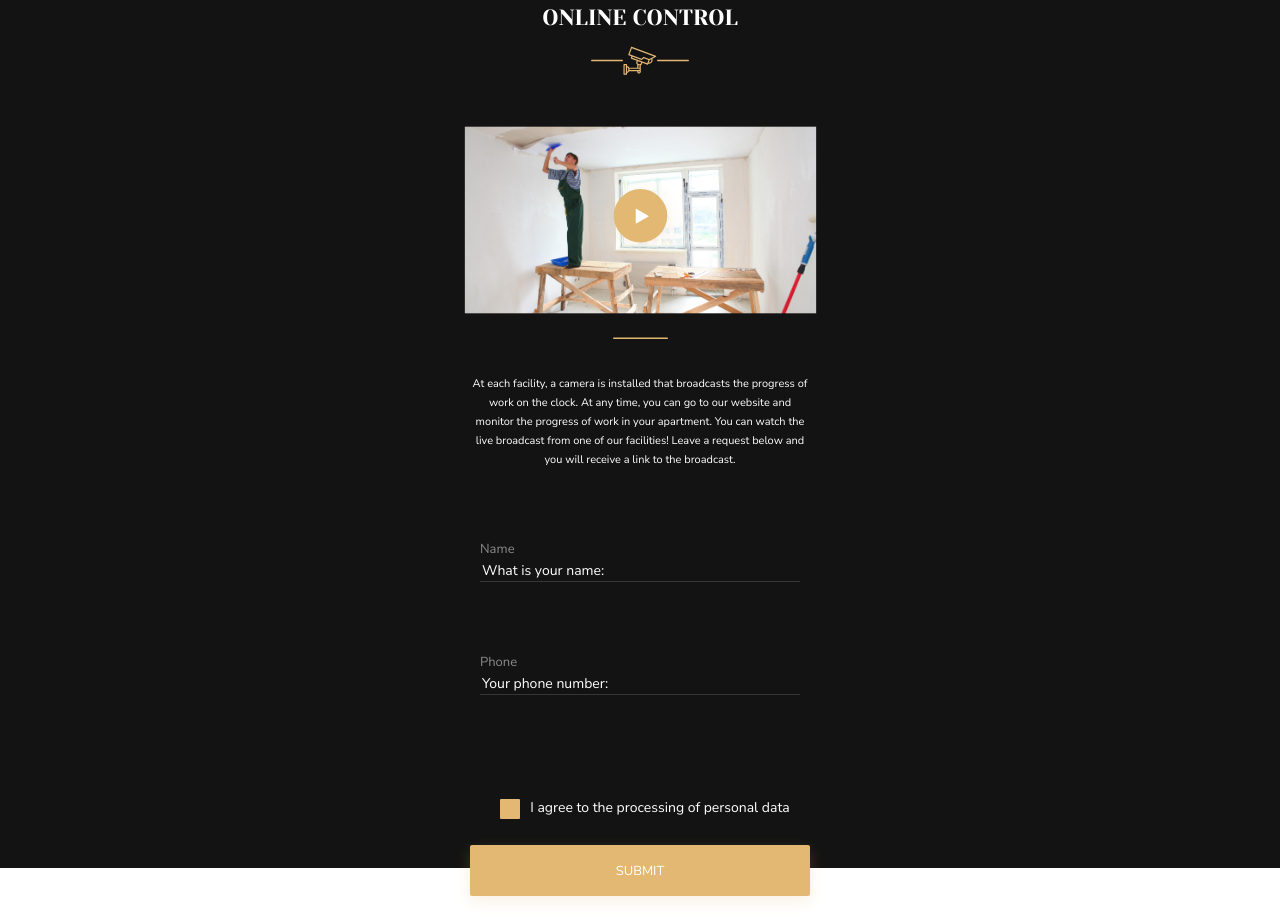
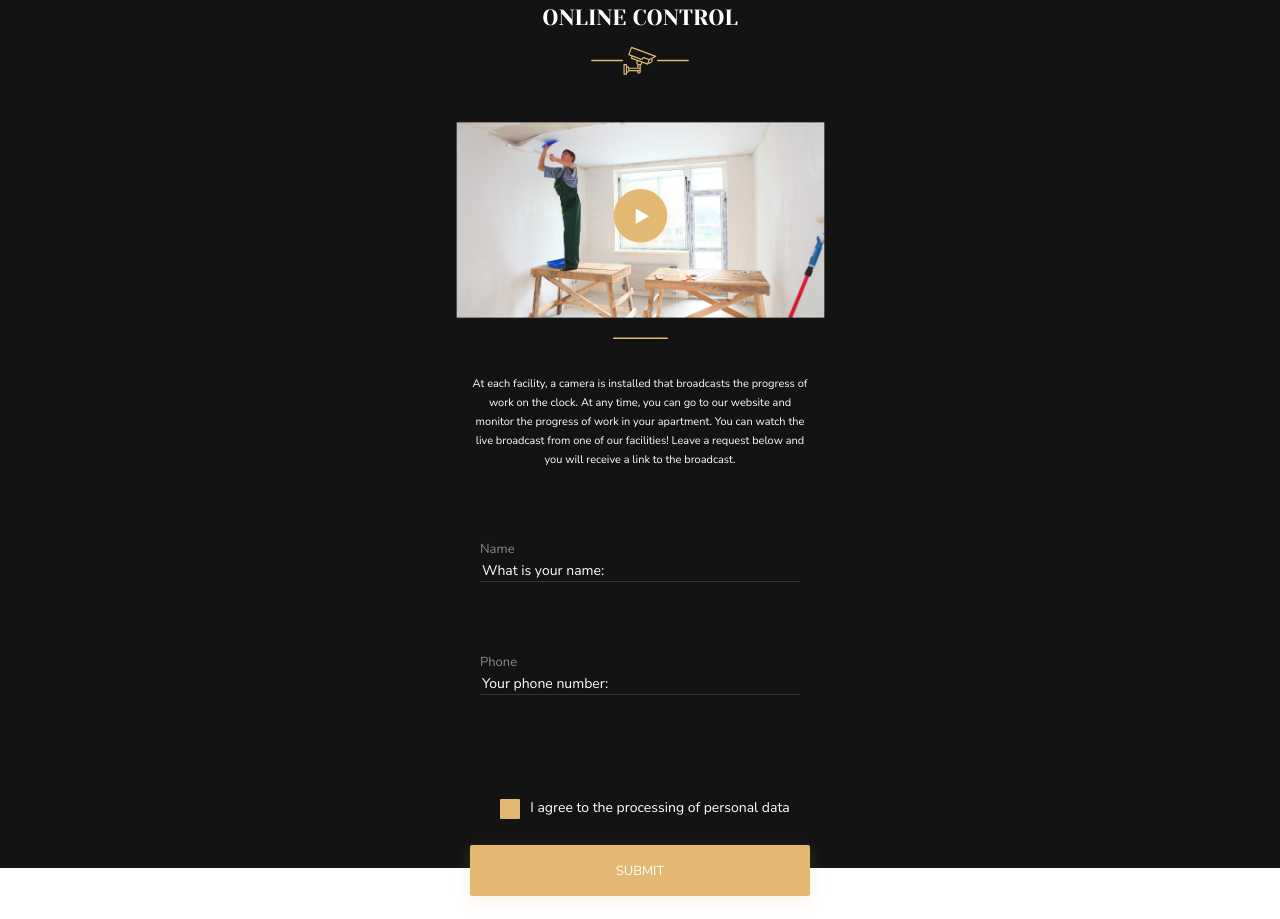
Before and after one commit to MihailSolonin/HTML_and_CSS_project, a plain HTML site: page index.html in a window 1280 px wide. Shown: the part 1380-2299 px from the top of the page. Drawn offline with Linux system fonts and the light colour scheme.

Commit message:
Update styles.css

```diff
--- a/styles/styles.css
+++ b/styles/styles.css
@@ -1064,7 +1064,7 @@ input[type="checkbox"] {
     }
 
     .control__image {
-        transform:  scale(0.43);
+        transform:  scale(0.45);
     }
 
     .control_darkened::before {
```
